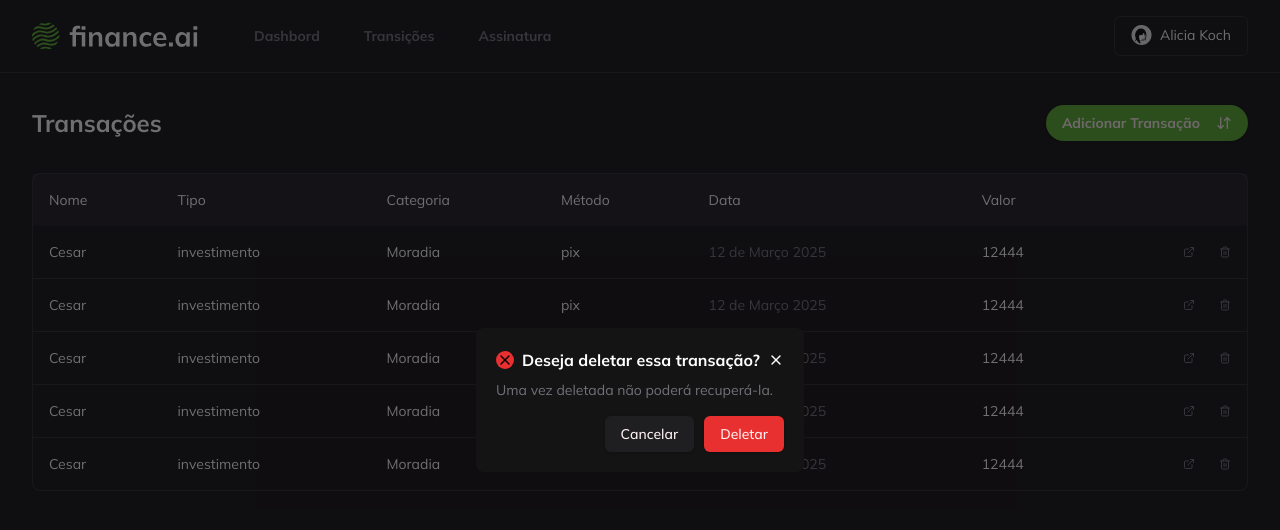
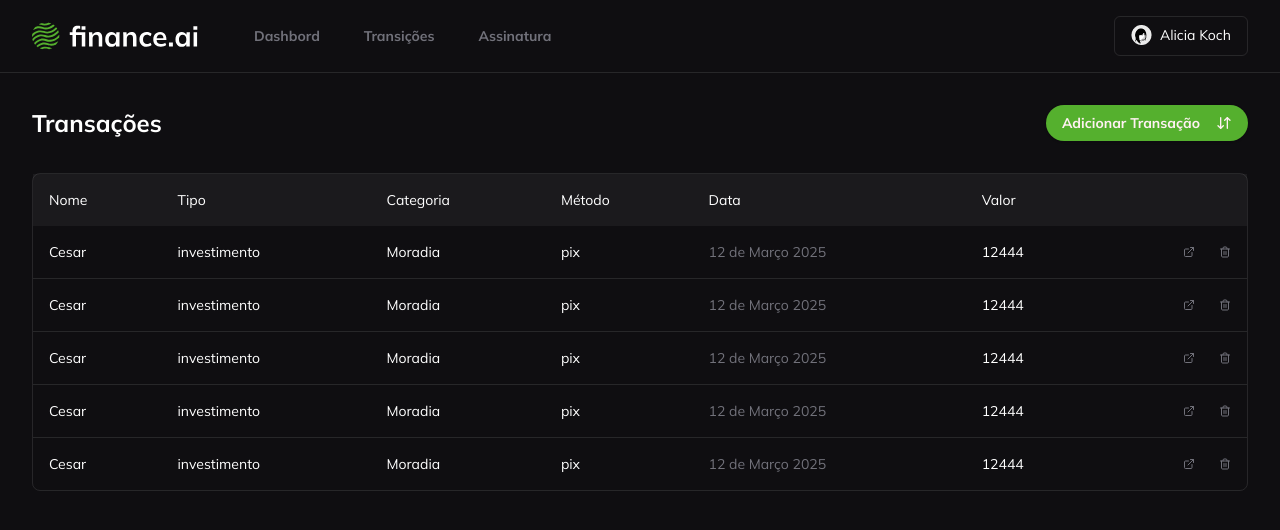
Before and after one commit to cesar7722a/Finance.ia, a React (Vite) app: page /transicoes in a window 1280 px wide. Shown: the top 530 px of the page. Built offline with nearby package versions, Linux system fonts and the light colour scheme.

Commit message:
feat:add function para abrir e fechar o modal confirm delete

```diff
--- a/src/components/modal-confirm-delete.tsx
+++ b/src/components/modal-confirm-delete.tsx
@@ -1,7 +1,13 @@
 import { X } from "lucide-react";
 import { Button } from "./ui/button";
 
-export function ModalConfirmDelete() {
+interface ModalConfirmDeleteProps {
+  CloseModalConfirmDelete: () => void;
+}
+
+export function ModalConfirmDelete({
+  CloseModalConfirmDelete,
+}: ModalConfirmDeleteProps) {
   return (
     <div className=" fixed z-20 bg-brand-1/60 top-0 left-0 right-0 bottom-0 flex items-center justify-center">
       <div className="max-w-md h-36 bg-brand-4 rounded-lg p-5 flex flex-col justify-between">
@@ -11,14 +17,20 @@ export function ModalConfirmDelete() {
               <X className="size-4 text-black" />
             </span>
             <p className="flex-1 font-bold">Deseja deletar essa transação?</p>
-            <X className="size-4 cursor-pointer hover:text-white/80" />
+            <X
+              onClick={CloseModalConfirmDelete}
+              className="size-4 cursor-pointer hover:text-white/80"
+            />
           </div>
           <p className="text-sm text-textPrimary-1">
             Uma vez deletada não poderá recuperá-la.
           </p>
         </div>
         <div className="flex justify-end gap-2.5">
-          <Button className="h-9 rounded-md bg-brand-5 hover:bg-brand-5/60">
+          <Button
+            onClick={CloseModalConfirmDelete}
+            className="h-9 rounded-md bg-brand-5 hover:bg-brand-5/60"
+          >
             Cancelar
           </Button>
           <Button className="h-9 rounded-md bg-redPrimary-1 hover:bg-redPrimary-1/80">
--- a/src/pages/transicoes/components/table/table.tsx
+++ b/src/pages/transicoes/components/table/table.tsx
@@ -4,9 +4,13 @@ import { TableHeader } from "./th";
 
 interface TableProps {
   handleOpenModalEditTransicao: () => void;
+  HandleOpenModalConfirmDelete: () => void;
 }
 
-export function Table({ handleOpenModalEditTransicao }: TableProps) {
+export function Table({
+  handleOpenModalEditTransicao,
+  HandleOpenModalConfirmDelete,
+}: TableProps) {
   return (
     <div className="border border-white/10 rounded-lg">
       <table className="w-full pl-12">
@@ -39,7 +43,10 @@ export function Table({ handleOpenModalEditTransicao }: TableProps) {
                     onClick={handleOpenModalEditTransicao}
                     className="size-5 text-textPrimary-1 hover:text-textPrimary-1/70 cursor-pointer"
                   />
-                  <Trash2 className="size-5 text-textPrimary-1 hover:text-textPrimary-1/70 cursor-pointer" />
+                  <Trash2
+                    onClick={HandleOpenModalConfirmDelete}
+                    className="size-5 text-textPrimary-1 hover:text-textPrimary-1/70 cursor-pointer"
+                  />
                 </span>
               </TableCell>
             </tr>
--- a/src/pages/transicoes/index.tsx
+++ b/src/pages/transicoes/index.tsx
@@ -16,7 +16,7 @@ export function Transicoes() {
   const handleOpenModalTransicoes = () => {
     setOpenModalTransicoes(true);
   };
-  const [openModalConfirmDelete, setOpenModalConfirmDelete] = useState(true);
+  const [openModalConfirmDelete, setOpenModalConfirmDelete] = useState(false);
 
   const ClosedModalAddTransicao = (e: FormEvent<HTMLElement>) => {
     e.preventDefault();
@@ -28,6 +28,14 @@ export function Transicoes() {
   };
   const handleOpenModalEditTransicao = () => {
     setOpenModalEditTransicoes(true);
+  };
+
+  const CloseModalConfirmDelete = () => {
+    setOpenModalConfirmDelete(false);
+  };
+
+  const HandleOpenModalConfirmDelete = () => {
+    setOpenModalConfirmDelete(true);
   };
 
   return (
@@ -42,7 +50,10 @@ export function Transicoes() {
           <ArrowDownUp className="size-4" />
         </Button>
       </ContainerHeaderPages>
-      <Table handleOpenModalEditTransicao={handleOpenModalEditTransicao} />
+      <Table
+        handleOpenModalEditTransicao={handleOpenModalEditTransicao}
+        HandleOpenModalConfirmDelete={HandleOpenModalConfirmDelete}
+      />
       {openModalTransicoes && (
         <Modal ClosedModalAddTransicao={ClosedModalAddTransicao} />
       )}
@@ -52,7 +63,9 @@ export function Transicoes() {
         />
       )}
 
-      {openModalConfirmDelete && <ModalConfirmDelete />}
+      {openModalConfirmDelete && (
+        <ModalConfirmDelete CloseModalConfirmDelete={CloseModalConfirmDelete} />
+      )}
     </Container>
   );
 }
```
